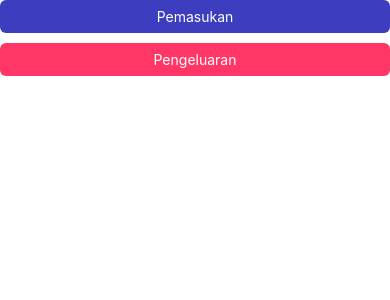
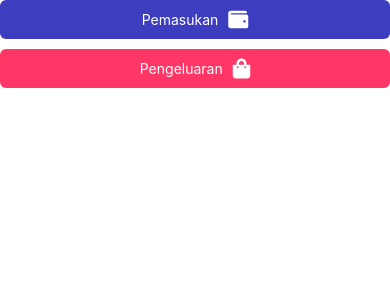
Before and after one commit to adone182/finance-tracker-app, a React Native app: screen / in a window 390 px wide. Shown: the top 300 px of the page. Built offline with nearby package versions, Linux system fonts and the light colour scheme.

Commit message:
fix(icons): icon not showing issue resolved by linking fonts

```diff
--- /dev/null
+++ b/react-native.config.js
@@ -0,0 +1,3 @@
+module.exports = {
+  assets: ['./node_modules/react-native-vector-icons/Fonts'],
+};
--- a/src/pages/HomeScreen.jsx
+++ b/src/pages/HomeScreen.jsx
@@ -5,18 +5,22 @@ import {Button} from '../components/atoms/Button';
 
 export const HomeScreen = () => {
   const allButtons = useSelector(state => state.buttons.buttons);
+  const allIcons = useSelector(state => state.icons.icons);
+
   const allowed = ['pemasukan', 'pengeluaran'];
 
-  const handleButtonClick = title => {
-    console.log(`Klik tombol ${title}`);
-  };
+  const getIconById = id => allIcons.find(icon => icon.id === id);
 
   const filteredButtons = allButtons
     .filter(btn => allowed.includes(btn.id))
-    .map(btn => ({
-      ...btn,
-      onPress: () => handleButtonClick(btn.title),
-    }));
+    .map(btn => {
+      const icon = getIconById(btn.iconId);
+      return {
+        ...btn,
+        onPress: () => console.log(`Klik tombol ${btn.title}`),
+        icon,
+      };
+    });
 
   return (
     <View>
@@ -26,8 +30,7 @@ export const HomeScreen = () => {
           title={btn.title}
           onPress={btn.onPress}
           bgColor={btn.bgColor}
-          iconName={btn.iconName}
-          typeIcon={btn.typeIcon}
+          icon={btn.icon}
         />
       ))}
     </View>
```
Also changed, not shown: 26 other files (tests, documents, lock files or other folders).
